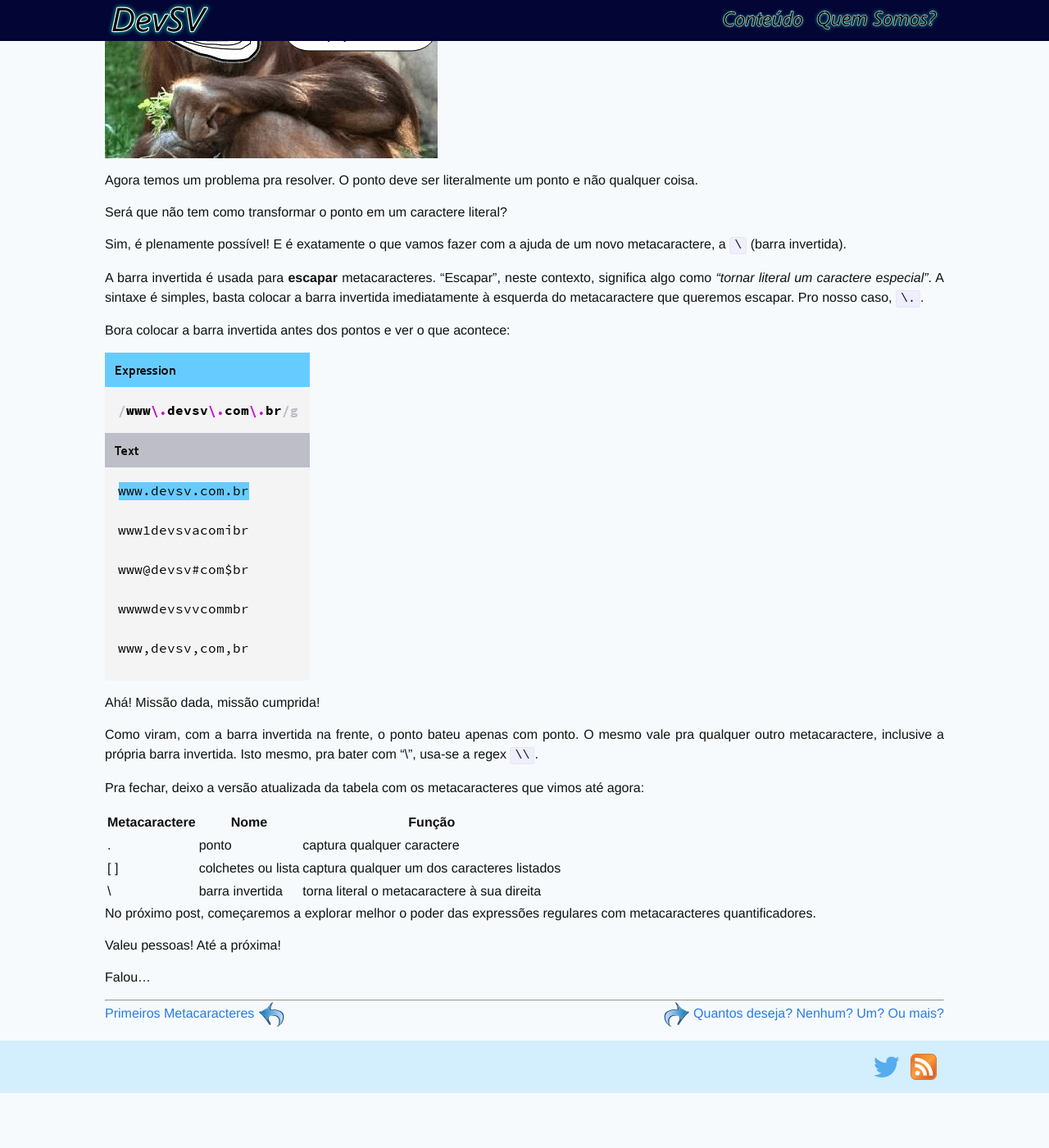
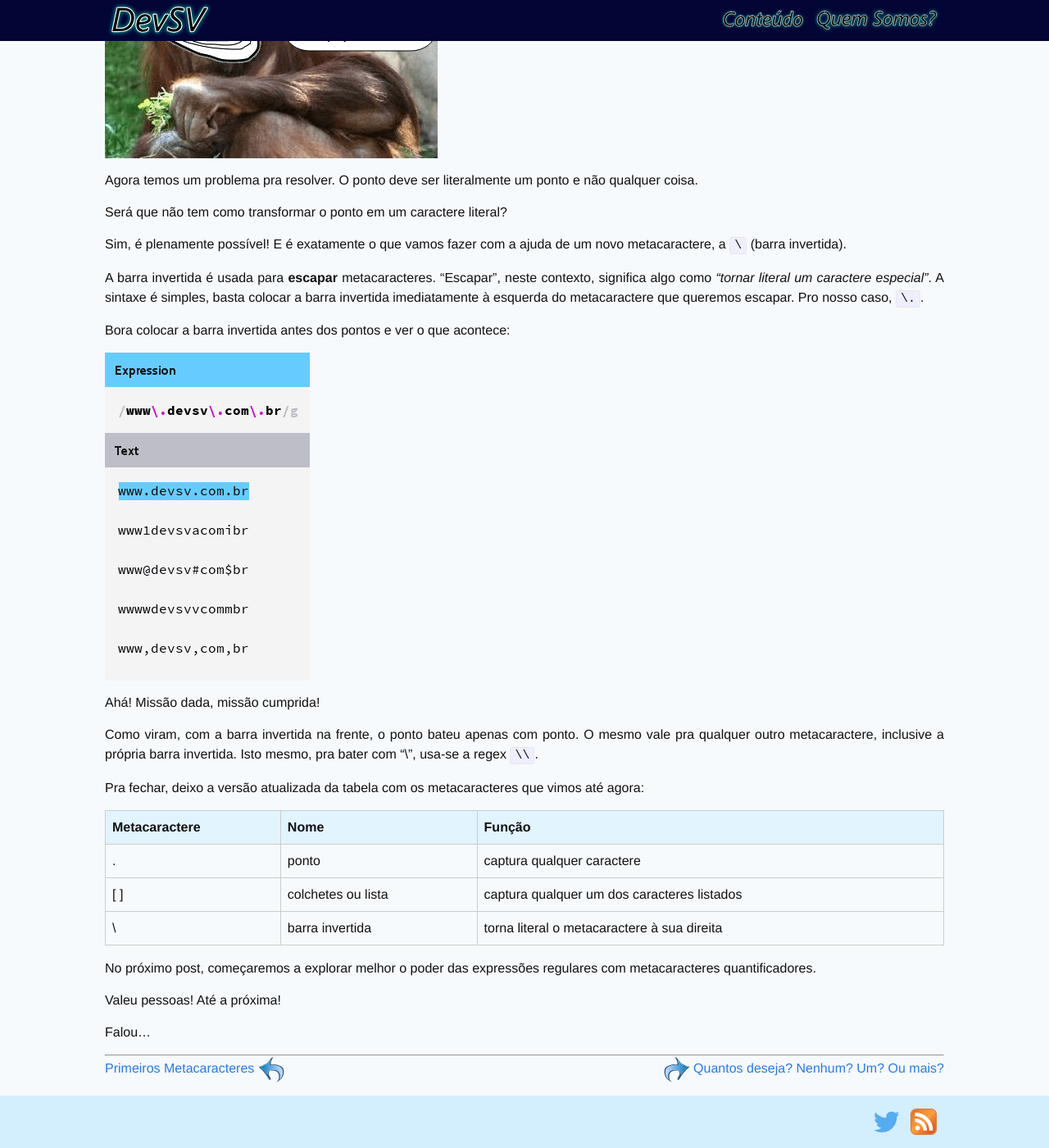
Before and after one commit to devsvbr/devsvbr.github.io, a Jekyll site: the page built from _posts/2017-04-01-falando-sobre-expressoes-regulares-eu-quero-um-ponto-literal-e-ponto-final.md, in a window 1280 px wide and 1400 px high, scrolled down 1495 px. Shown: the whole window at 82% size. Built offline with Jekyll 4.4.1, drawn with Linux system fonts in a browser that asks for light colours; before the commit the page ends 2828 px from its top, so only the background shows below that.

Commit message:
ajustando estilo das tabelas

```diff
--- a/_posts/2017-04-01-falando-sobre-expressoes-regulares-eu-quero-um-ponto-literal-e-ponto-final.md
+++ b/_posts/2017-04-01-falando-sobre-expressoes-regulares-eu-quero-um-ponto-literal-e-ponto-final.md
@@ -44,7 +44,7 @@ Como viram, com a barra invertida na frente, o ponto bateu apenas com ponto. O m
 
 Pra fechar, deixo a versão atualizada da tabela com os metacaracteres que vimos até agora:
 
-<table class="table table-bordered">
+<table class="table">
   <thead>
     <tr>
       <th>Metacaractere</th><th>Nome</th><th>Função</th>
--- a/css/styles.css
+++ b/css/styles.css
@@ -6,7 +6,7 @@ html {
 body {
   padding-top: 50px;
   padding-bottom: 16px;
-  background-color: #F6FAFD;
+  background-color: #f6fafd;
 }
 
 p {
@@ -14,7 +14,7 @@ p {
 }
 
 a:link, a:visited {
-  color: #2A7AE2;
+  color: #2a7ae2;
 }
 
 a:hover, a:active {
@@ -71,3 +71,20 @@ a:hover, a:active {
   filter: FlipH;
   -ms-filter: "FlipH";
 }
+
+.table {
+  border-collapse: collapse;
+  width: 100%;
+  margin-bottom: 1em;
+}
+
+.table th, .table td {
+  border: 1px solid #ccc;
+  padding: 0.5em;
+  text-align: left;
+}
+
+.table > thead > tr > th,
+.table > thead > tr > td {
+  background-color: #e2f4fe;
+}
```
Also changed, not shown: _posts/2017-03-31-falando-sobre-expressoes-regulares-primeiros-metacaracteres.md (+1 -1 lines), _posts/2017-04-02-falando-sobre-expressoes-regulares-quantos-deseja-nenhum-um-ou-mais.md (+1 -1 lines), _posts/2017-04-04-falando-sobre-expressoes-regulares-ai-vem-as-chaves-chaves-chaves.md (+1 -1 lines), _posts/2017-04-08-falando-sobre-expressoes-regulares-ela-e-gulosa-estupida.md (+1 -1 lines).
